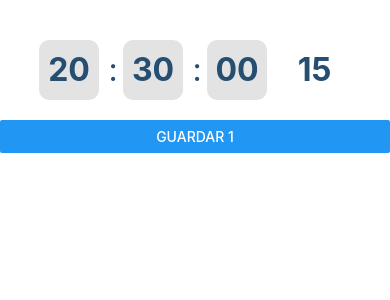
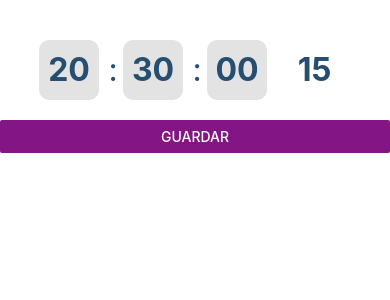
Before and after one commit to kasselTrankos/ats-components, a React Native app: screen / in a window 390 px wide. Shown: the top 300 px of the page. Built offline with nearby package versions, Linux system fonts and the light colour scheme.

Commit message:
feat: - solve color and text button everythig seems works

```diff
--- a/App.js
+++ b/App.js
@@ -9,7 +9,7 @@ const addZero = (_, x) => x <= 9 ? `0${x}` : String(x);
 const App = props => {
 
   const {
-    style = {backgroundColor: '#E3E3E3', borderRadius: 10, width: '100%'},
+    style = { backgroundColor: '#E3E3E3', borderRadius: 10, width: '100%' },
     fontSize = 32,
     height = 60,
     width = 60,
@@ -19,10 +19,12 @@ const App = props => {
     seconds = Array.from({length: 61}, addZero),
     color =  '#264E70',
     fontWeight = 'bold',
-    value = {hour: '20', minute: '30', second: '00', duration: '15'},
+    value = { hour: '20', minute: '30', second: '00', duration: '15' },
     onChange = (e) => console.log('on change', e),
     onSave = e => console.log('on save', e),
     onDuration = e => console.log('on seconds', e),
+    buttonText = 'Guardar',
+    buttonColor = '#841584',
   } = props;
   const [time, setTime] = useState({hour: value.hour, minute: value.minute, second: value.second});
   const [duration, setDuration] = useState(value.duration);
@@ -71,7 +73,8 @@ const App = props => {
       <View style={{marginTop: 20}}>
         <Button
           style={{marginTop: 40, width: '100%'}}
-          title="Guardar 1"
+          color={buttonColor}
+          title={buttonText}
           onPress={save}/>
       </View>
     </View>
```
